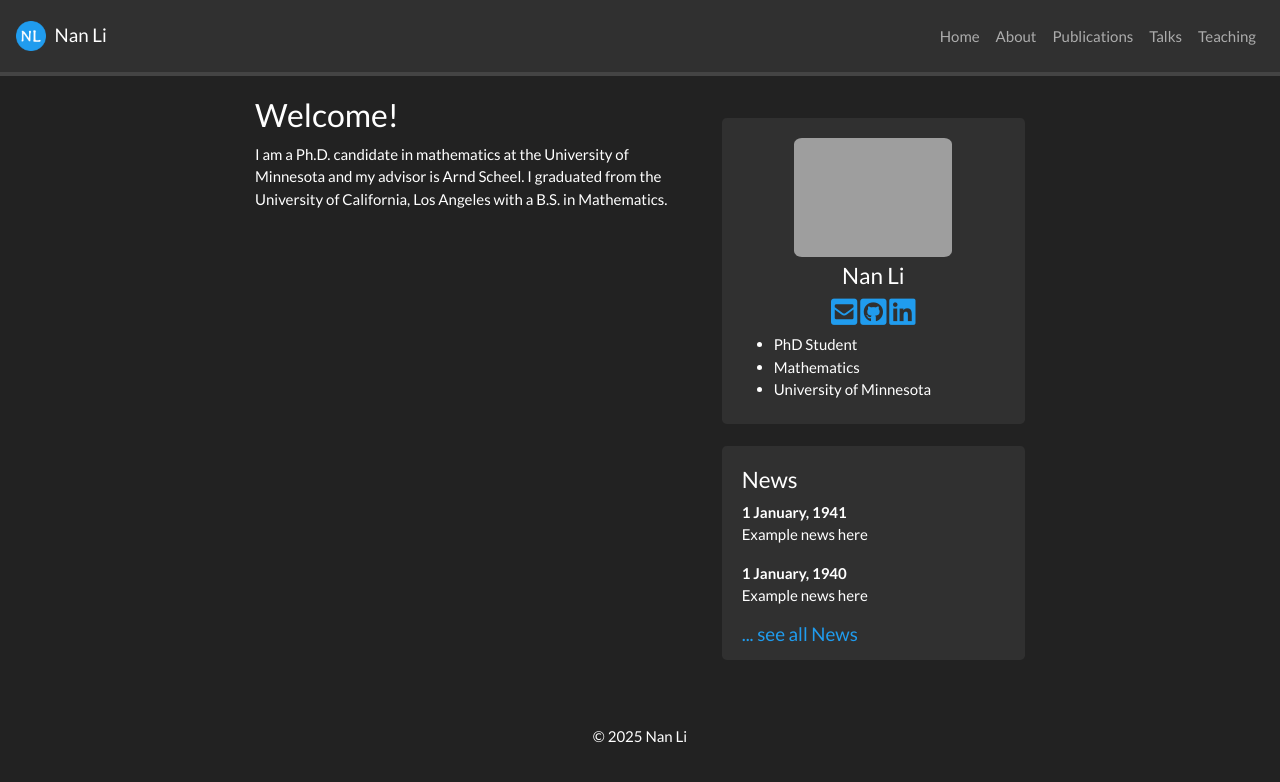
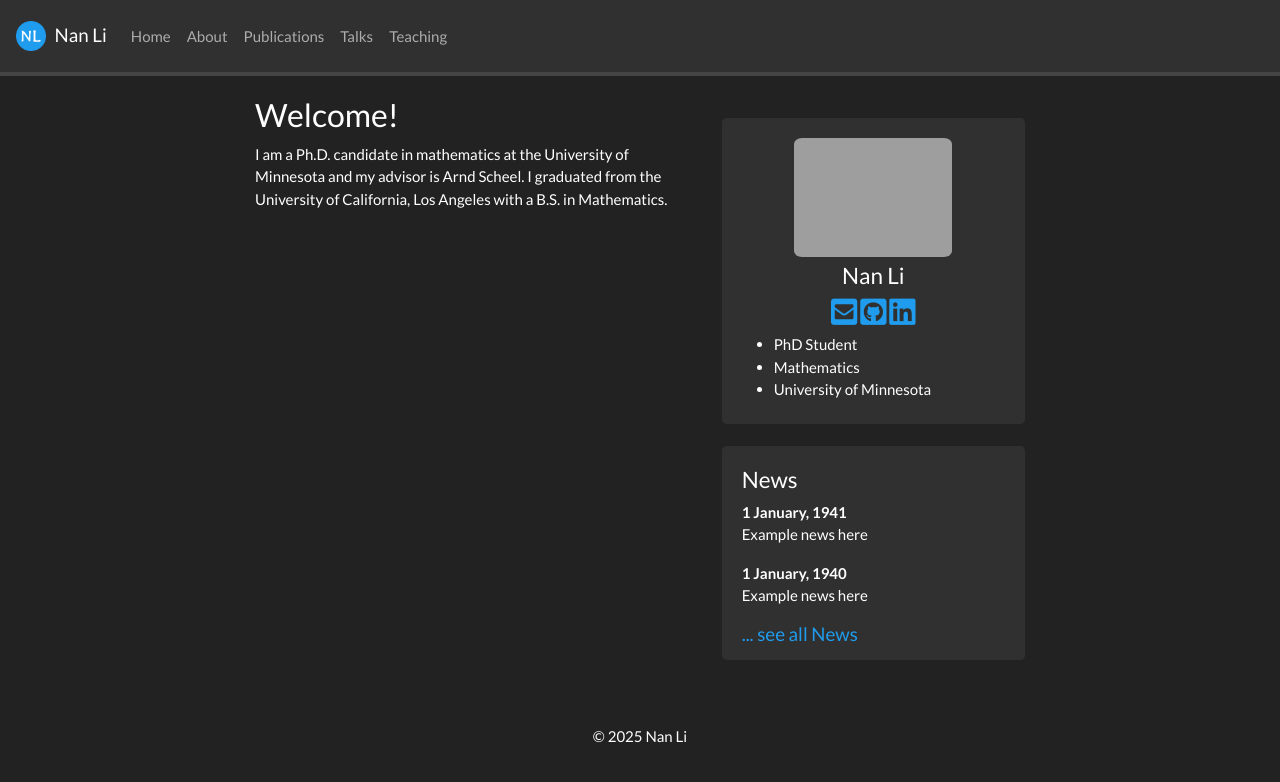
Before and after one commit to eigennan/eigennan.github.io, a Jekyll site: the page built from _pages/home.md, in a window 1280 px wide. Shown: the top 782 px of the page. Built offline with Jekyll 4.4.1, drawn with Linux system fonts in a browser that asks for light colours; a style sheet for code colours, icons or effects is not loaded.

Commit message:
Update header.html

```diff
--- a/_includes/header.html
+++ b/_includes/header.html
@@ -13,7 +13,7 @@
     </button>
 
     <div class="collapse navbar-collapse" id="navbarColor02">
-        <div class="navbar-nav ml-auto">
+        <div class="navbar-nav me-auto">
             <a class="nav-item nav-link" href="{{ site.url }}{{ site.baseurl }}/">Home</a>
             {% for page in site.nav_pages %}
                 <a class="nav-item nav-link" href="{{ site.url }}{{ site.baseurl }}/{{page.name}}">{{page.name | capitalize }}</a>
```
